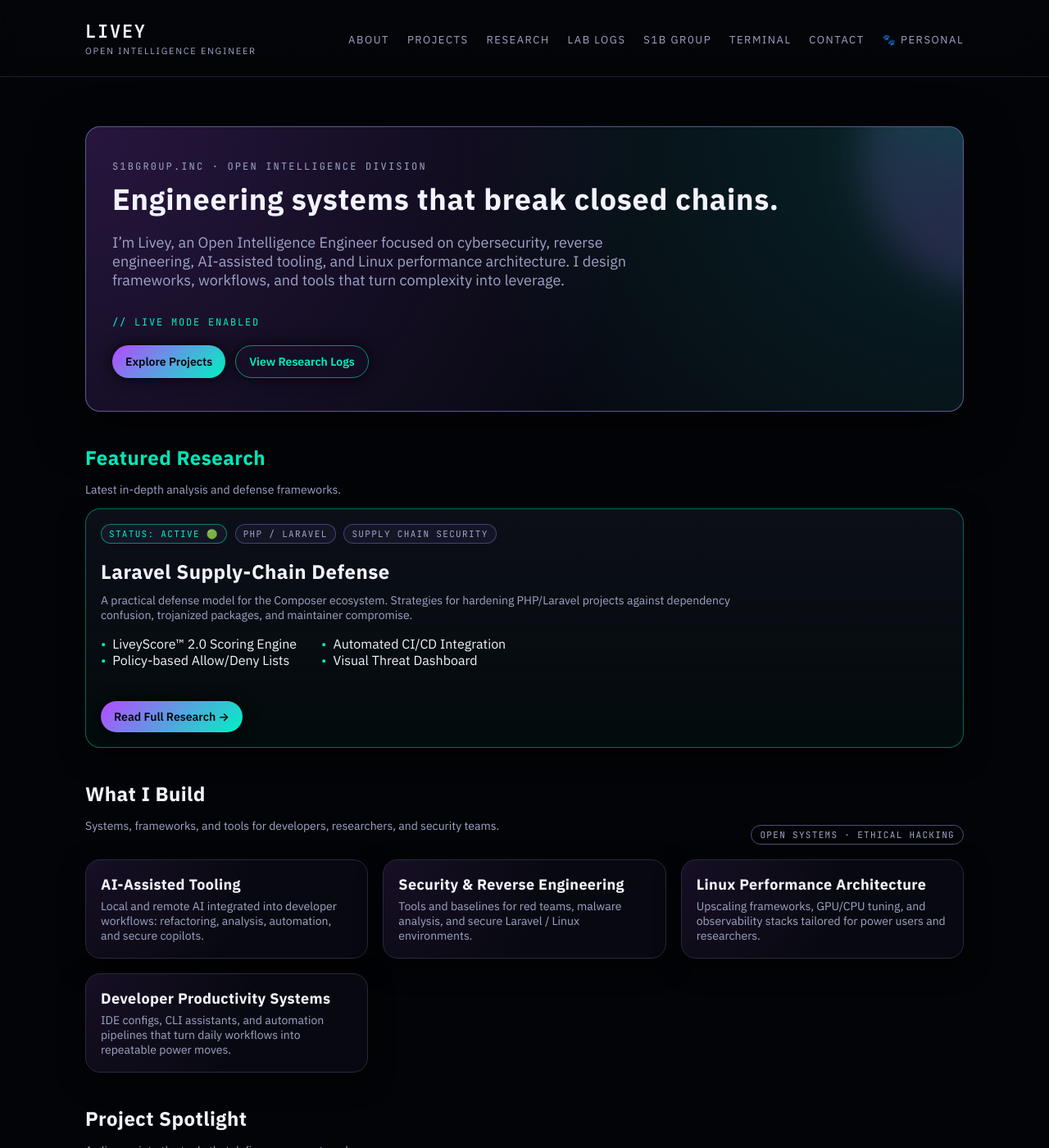
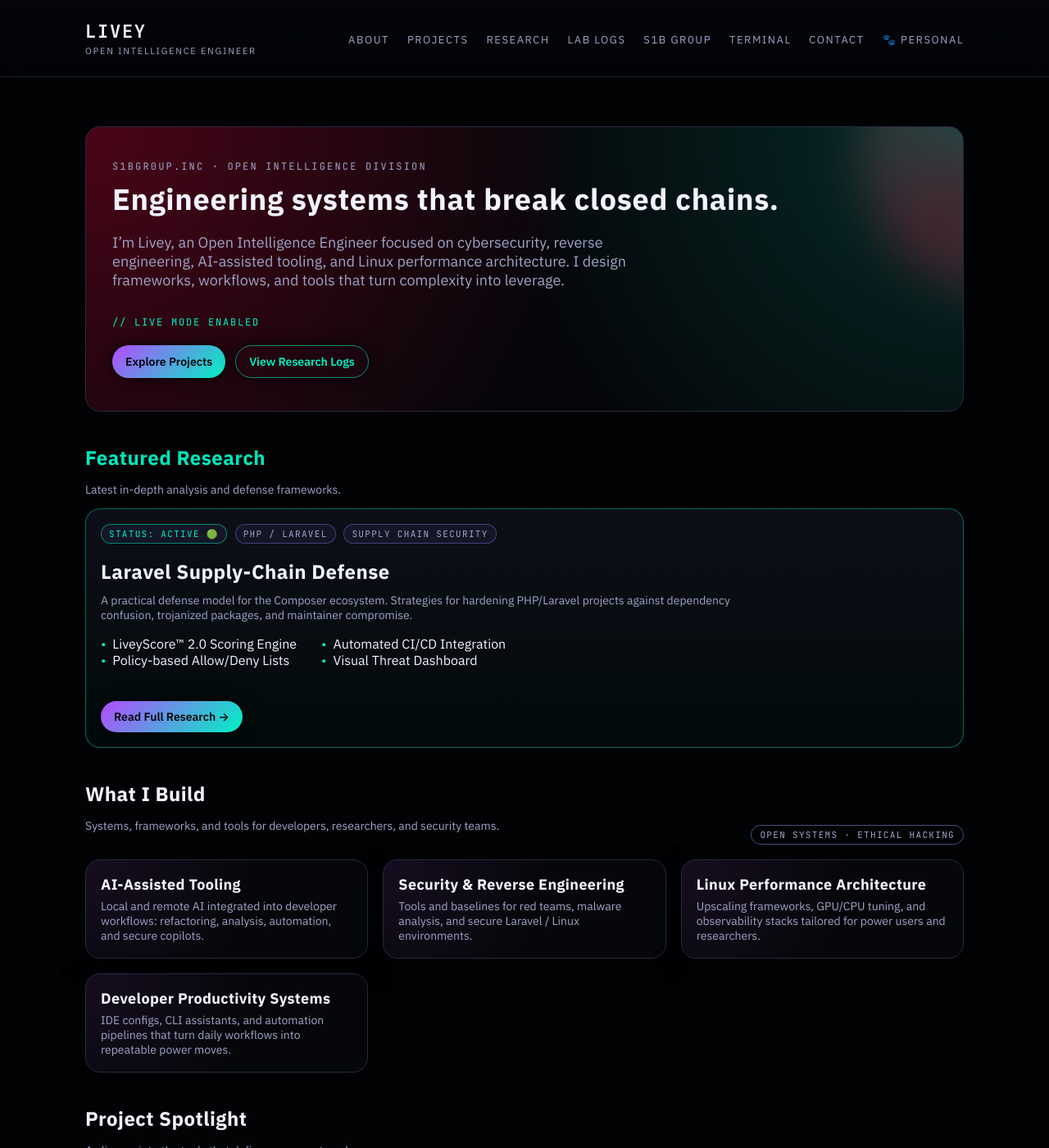
Before and after one commit to ind4skylivey/ind4skylivey.github.io, a Jekyll site: the page built from index.md, in a window 1280 px wide and 1400 px high. Shown: the whole window at 82% size. Built offline with Jekyll 4.4.1, drawn with Linux system fonts in a browser that asks for light colours.

Commit message:
style: further intensify red team background, making red glow more dominant

```diff
--- a/assets/css/main.css
+++ b/assets/css/main.css
@@ -1,13 +1,13 @@
 :root{
-  --bg:#030407;
-  --panel:#080910;
-  --panel-soft:#0b0d16;
+  --bg:#020305; /* Even darker */
+  --panel:#06070a; /* Even darker */
+  --panel-soft:#090b14;
   --text:#f2f3ff;
   --muted:#9fa4c7;
   --accent:#b44bff;
   --accent-soft:rgba(180,75,255,.2);
   --accent-2:#00f2c3;
-  --red-team:#ff003c;
+  --red-team:#ff003c; /* Keep the red definition */
   --border:#272a3f;
   --radius:18px;
   --shadow-soft:0 18px 60px rgba(0,0,0,.55);
@@ -28,10 +28,10 @@
   inset:0;
   pointer-events:none;
   background:
-    radial-gradient(circle at 18% 0%, rgba(255,0,60,.15), transparent 55%),
-    radial-gradient(circle at 80% 10%, rgba(0,242,195,.12), transparent 58%),
-    radial-gradient(circle at 50% 90%, rgba(180,75,255,.12), transparent 60%),
-    radial-gradient(circle at calc(var(--pointer-x)*100%) calc(var(--pointer-y)*100%), rgba(255,0,60,.18), transparent 45%);
+    radial-gradient(circle at 18% 0%, rgba(255,0,60,.45), transparent 50%), /* More intense Red */
+    radial-gradient(circle at 80% 10%, rgba(0,242,195,.18), transparent 55%), /* Cyan */
+    radial-gradient(circle at 50% 90%, rgba(255,0,60,.25), transparent 60%), /* Another Red, replacing purple */
+    radial-gradient(circle at calc(var(--pointer-x)*100%) calc(var(--pointer-y)*100%), rgba(255,0,60,.3), transparent 45%); /* Pointer Red */
   filter:blur(40px);
   opacity:.9;
   mix-blend-mode:screen;
@@ -70,10 +70,10 @@
   margin-top:28px;
   padding:40px 32px;
   border-radius:var(--radius);
-  background:radial-gradient(circle at 0% 0%, rgba(180,75,255,.18), transparent 60%),
-             radial-gradient(circle at 100% 0%, rgba(0,242,195,.12), transparent 55%),
-             linear-gradient(135deg,rgba(8,10,20,.96),rgba(8,9,18,.92));
-  border:1px solid rgba(106,111,173,.8);
+  background:radial-gradient(circle at 0% 0%, rgba(255,0,60,.28), transparent 55%), /* Red gradient */
+             radial-gradient(circle at 100% 0%, rgba(0,242,195,.16), transparent 50%), /* Cyan */
+             linear-gradient(135deg,rgba(5,6,10,.96),rgba(5,6,10,.92)); /* Dark gradient */
+  border:1px solid var(--border); /* Using border var now */
   box-shadow:var(--shadow-soft);
   position:relative;
   overflow:hidden;
@@ -87,9 +87,9 @@
   width:340px;
   height:340px;
   border-radius:50%;
-  background:conic-gradient(from 220deg,var(--accent),var(--accent-2),var(--accent));
-  opacity:.18;
-  filter:blur(22px);
+  background:conic-gradient(from 220deg,var(--red-team),var(--accent-2),var(--red-team)); /* Conic uses red-team */
+  opacity:.25; /* Increased opacity */
+  filter:blur(28px); /* Increased blur for softer glow */
   mix-blend-mode:screen;
 }
 
```
